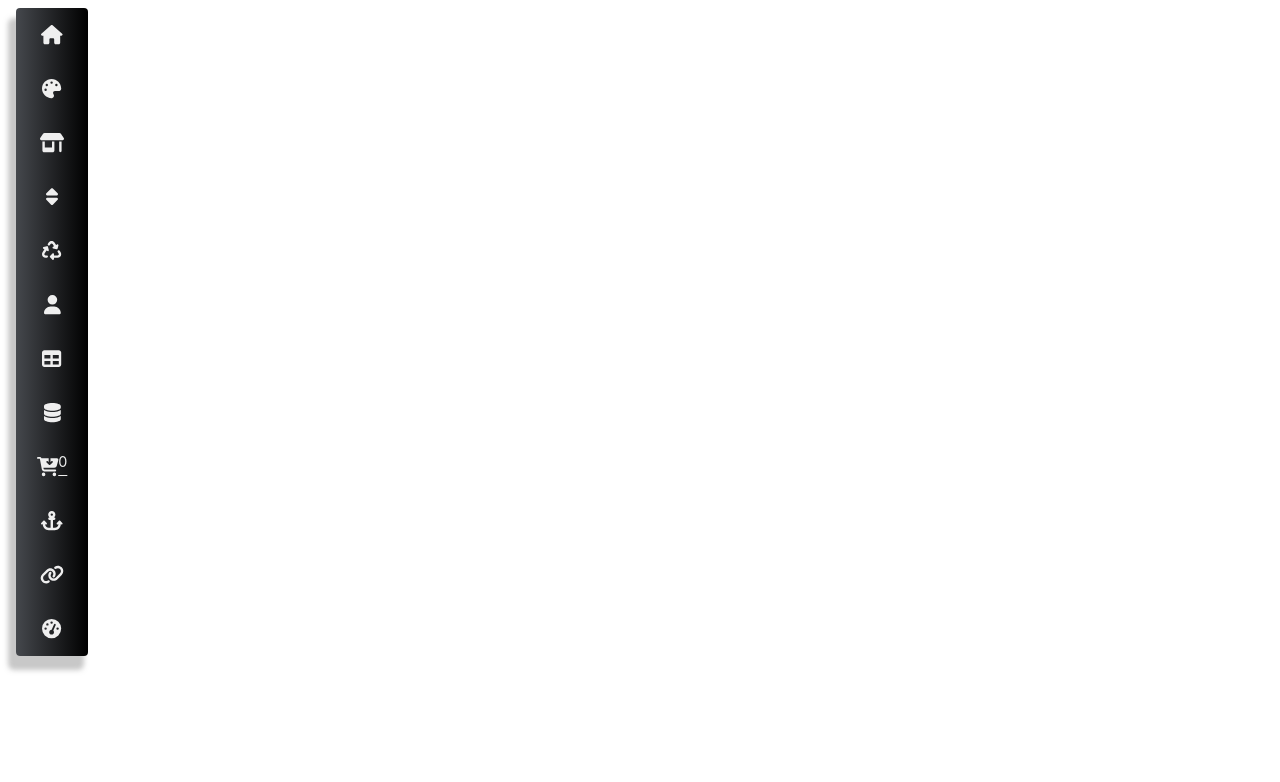
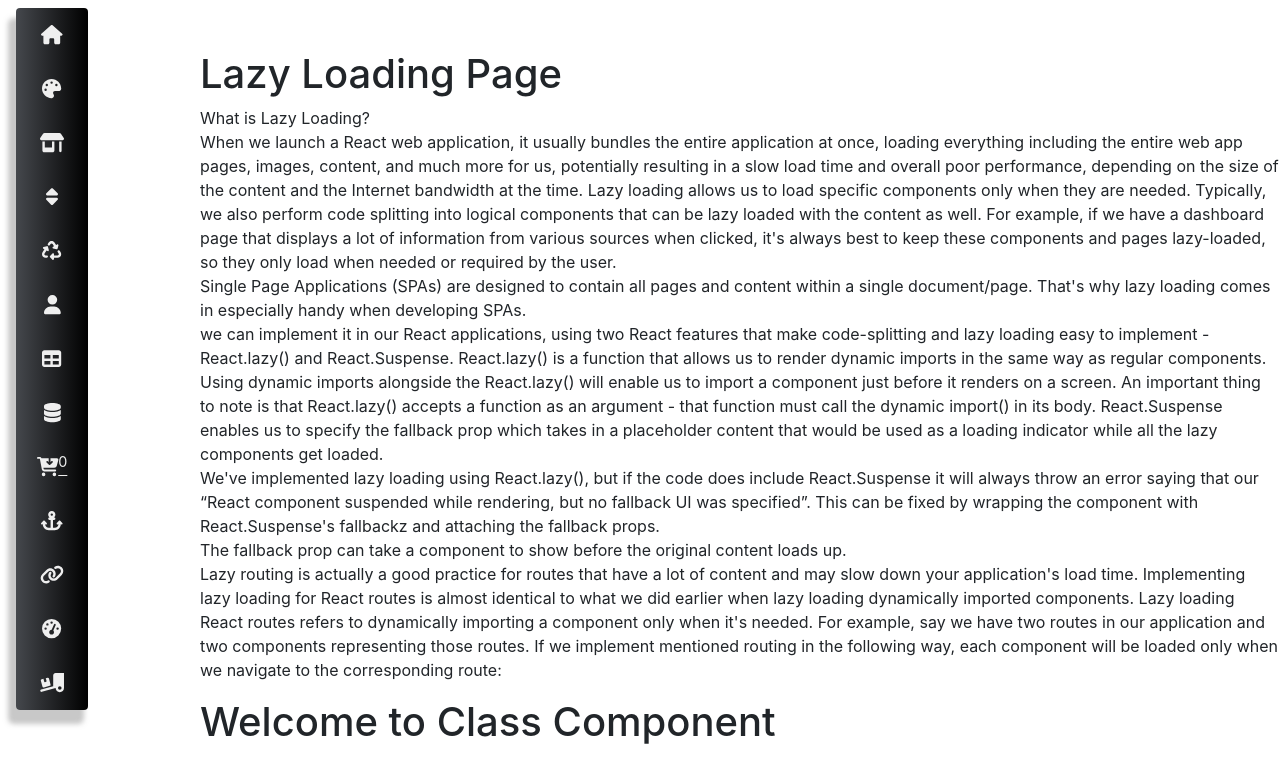
Before and after one commit to PallaviKatari/React-Batch35, a React (Create React App) app: page /lazy in a window 1280 px wide. Shown: the top 782 px of the page. Built offline with nearby package versions, Linux system fonts and the light colour scheme.

Commit message:
commit_05.07.2023

```diff
--- a/src/App.jsx
+++ b/src/App.jsx
@@ -30,6 +30,8 @@ import TodosItems from "./Components/TodoHOC";
 import LoginPage from "./Components/LoginPage";
 import ProtectedPage from "./Components/ProtectedPage";
 import PrivateElement from "./Components/PrivateRoute";
+//Lazy Loading
+import Lazy from "./Components/LazyLoading";
 
 //Component
 function App() {
@@ -88,6 +90,7 @@ function App() {
         <Route exact path="hooks" element={<ReactHooks />} />
         <Route exact path="renderprops" element={<RenderProps />} />
         <Route exact path="hoc" element={<TodosItems />} />
+        <Route exact path="lazy" element={<Lazy />} />
       </Routes>
     </div>
   );
--- a/src/Components/Cart.jsx
+++ b/src/Components/Cart.jsx
@@ -1,4 +1,4 @@
-import React,{useState} from "react";
+import React from "react";
 //npm install react-use-cart
 import { useCart } from "react-use-cart";
 const Swal = require("sweetalert2");
--- /dev/null
+++ b/src/Components/LazyLoading.jsx
@@ -0,0 +1,87 @@
+import { lazy, Suspense } from "react";
+const ClassComponent = lazy(() => import("./Class"));
+
+const Lazy = () => {
+  return (
+    <div style={{ marginLeft: 200, marginTop: 50 }}>
+      <h1>Lazy Loading Page</h1>
+      <p>
+        What is Lazy Loading? <br />
+        When we launch a React web application, it usually bundles the entire
+        application at once, loading everything including the entire web app
+        pages, images, content, and much more for us, potentially resulting in a
+        slow load time and overall poor performance, depending on the size of
+        the content and the Internet bandwidth at the time. Lazy loading allows
+        us to load specific components only when they are needed. Typically, we
+        also perform code splitting into logical components that can be lazy
+        loaded with the content as well. For example, if we have a dashboard
+        page that displays a lot of information from various sources when
+        clicked, it's always best to keep these components and pages
+        lazy-loaded, so they only load when needed or required by the user.
+        <br />
+        Single Page Applications (SPAs) are designed to contain all pages and
+        content within a single document/page. That's why lazy loading comes in
+        especially handy when developing SPAs.
+        <br />
+        we can implement it in our React applications, using two React features
+        that make code-splitting and lazy loading easy to implement -
+        React.lazy() and React.Suspense. React.lazy() is a function that allows
+        us to render dynamic imports in the same way as regular components.
+        Using dynamic imports alongside the React.lazy() will enable us to
+        import a component just before it renders on a screen. An important
+        thing to note is that React.lazy() accepts a function as an argument -
+        that function must call the dynamic import() in its body. React.Suspense
+        enables us to specify the fallback prop which takes in a placeholder
+        content that would be used as a loading indicator while all the lazy
+        components get loaded.
+        <br />
+        We've implemented lazy loading using React.lazy(), but if the code does
+        include React.Suspense it will always throw an error saying that our
+        “React component suspended while rendering, but no fallback UI was
+        specified”. This can be fixed by wrapping the component with
+        React.Suspense's fallbackz and attaching the fallback props.
+        <br />
+        The fallback prop can take a component to show before the original
+        content loads up.
+        <br />
+        Lazy routing is actually a good practice for routes that have a lot of
+        content and may slow down your application's load time. Implementing
+        lazy loading for React routes is almost identical to what we did earlier
+        when lazy loading dynamically imported components. Lazy loading React
+        routes refers to dynamically importing a component only when it's
+        needed. For example, say we have two routes in our application and two
+        components representing those routes. If we implement mentioned routing
+        in the following way, each component will be loaded only when we
+        navigate to the corresponding route:
+      </p>
+      <Suspense fallback={<div>Loading...</div>}>
+        <ClassComponent />
+      </Suspense>
+    </div>
+  );
+};
+export default Lazy;
+
+// How to Implement Lazy Loading With React Router
+
+// EXAMPLE CODE
+// ----------------
+// import { lazy, Suspense } from 'react';
+// import { BrowserRouter, Routes, Route } from 'react-router-dom';
+
+// const Home = lazy(() => import('./Home'));
+// const Products = lazy(() => import('./Products'));
+
+// function App() {
+//    return (
+//       <BrowserRouter>
+//          <Suspense fallback={<div>Loading...</div>}>
+//             <Routes>
+//                <Route path="/" element={<Home />} />
+//                <Route path="/products" element={<Products />} />
+//             </Routes>
+//          </Suspense>
+//       </BrowserRouter>
+//    );
+// }
+// export default App;
--- a/src/Components/LifeCycle.jsx
+++ b/src/Components/LifeCycle.jsx
@@ -145,7 +145,7 @@ export default class LifeCycle extends React.Component {
 }
 
 //SPREAD SYNTAX ...
-function Spreadsyntax() {
+export function Spreadsyntax() {
   const originalImage = {
     src: "https://th.bing.com/th/id/OIP.yNOaibrXZ3bEEC8bfTkJtQHaHa?w=168&h=180&c=7&r=0&o=5&dpr=1.56&pid=1.7",
     alt: "This is a random image",
--- a/src/Components/Navbar.jsx
+++ b/src/Components/Navbar.jsx
@@ -14,6 +14,7 @@ import {
   faShop,
   faSort,
   faTable,
+  faTruckLoading,
   faUser,
 } from "@fortawesome/free-solid-svg-icons";
 import { useCart } from "react-use-cart";
@@ -97,6 +98,12 @@ export default function Nav() {
                   <span>React HOC</span>
                 </Link>
               </li>
+              <li>
+                <Link className="vlink rounded border-0" to="lazy">
+                  <FontAwesomeIcon icon={faTruckLoading} />
+                  <span>React Lazy Loading</span>
+                </Link>
+              </li>
             </ul>
           </div>
         </div>
```
